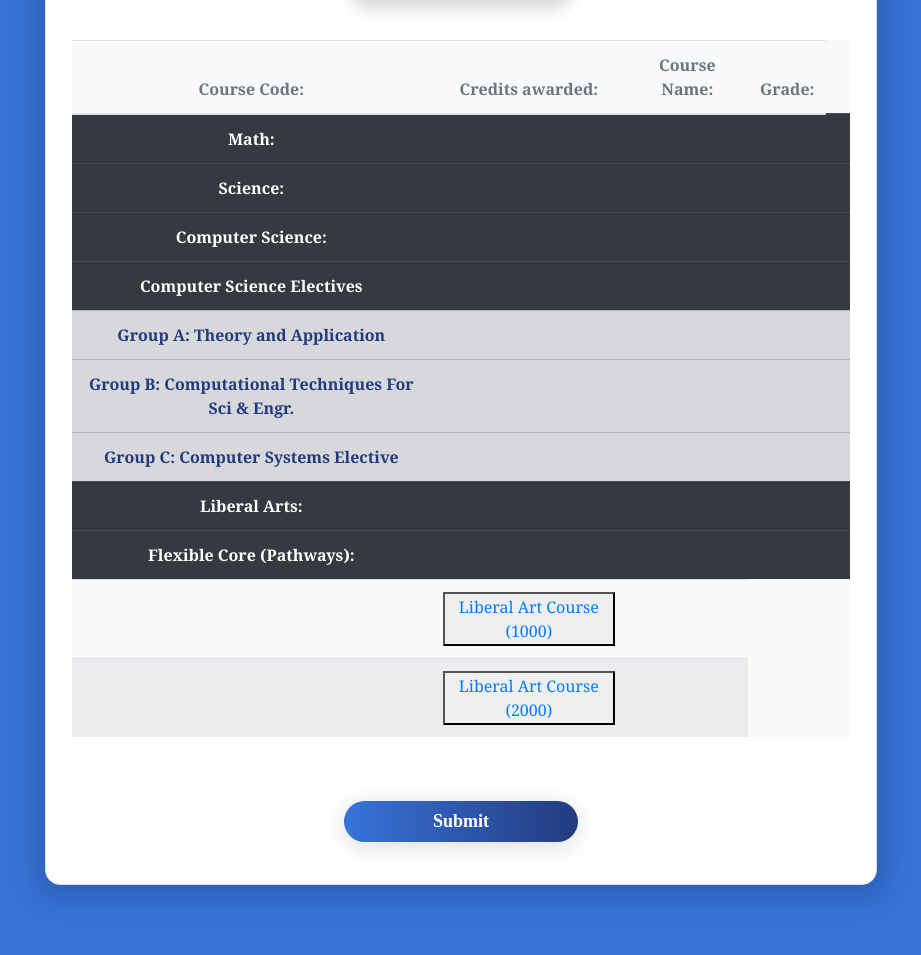
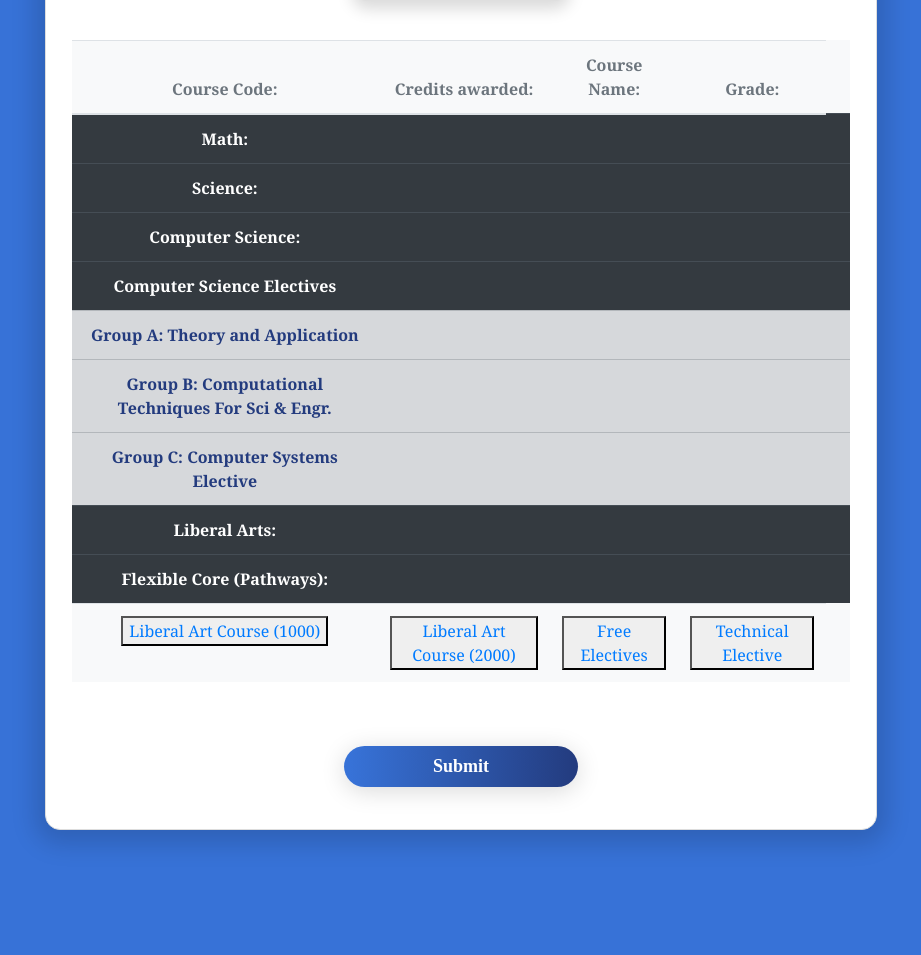
Before and after one commit to zwen000/AdviseMe, a Flask app: page /course/info in a window 1280 px wide. Shown: the part 448-1403 px from the top of the page, without its empty margins (179-1100 px from the left). After the commit the page ends 1295 px from the top, so only its background shows below. Run offline with Flask 2, Linux system fonts and the light colour scheme; the visitor is signed in with stand-in values (Sample User, id 1); data comes from the database, SQL or seed files in the repository; data that the repository does not hold is empty; some libraries are stand-ins or nearby versions.

Commit message:
Added technical electives and Free Electives to the DB. [Course Info Form Complete!]

```diff
--- a/adviseme/models.py
+++ b/adviseme/models.py
@@ -99,7 +99,7 @@ class Course(db.Model):
     dept = db.Column(db.String(30), nullable=False)                         # Course type: MATH, CSC, HIST, JWST, etc
     description = db.Column(db.String(255), nullable=False)                 # C++, Learn Discrete math, etc ...
     semester = db.Column(db.DateTime, nullable=False, default=datetime.utcnow)
-    designation = db.Column(db.String(255), unique=False, nullable=False)    # Course Designation: "Liberal Art", "A/B/C Group - Technical Elective", "Core Requirement"
+    designation = db.Column(db.String(255), unique=False, nullable=False)   # Course Designation: "Liberal Art", "A/B/C Group - Technical Elective", "Core Requirement", etc
     credits = db.Column(db.Integer, nullable=False, default=0)
 
     students = db.relationship('Enrollement', back_populates='course', lazy=True)
--- a/adviseme/routes.py
+++ b/adviseme/routes.py
@@ -294,7 +294,7 @@ def courseinfo_fill():
                             all_grade=all_grade,
                             form=form)
 
-
+# 1000 level Liberal Arts
 @app.route('/course/info/elective/1000', methods=['GET', 'POST'])
 @login_required
 def Liberal_Art_1000():
@@ -328,7 +328,7 @@ def Liberal_Art_1000():
     return render_template('Elective_Grade_Form.html', title='Course Information', student=student, form=form)
 
 
-
+# 2000 level Liberal Arts
 @app.route('/course/info/elective/2000', methods=['GET', 'POST'])
 @login_required
 def Liberal_Art_2000():
@@ -360,6 +360,88 @@ def Liberal_Art_2000():
         return redirect(url_for('courseinfo_fill'))
 
     return render_template('Elective_Grade_Form.html', title='Course Information', student=student, form=form)
+
+
+
+# Free Electives:
+@app.route('/course/info/elective/generic', methods=['GET', 'POST'])
+@login_required
+def Free_Electives():
+    form = ElectiveForm()
+    student = Student.query.filter_by(EMPLID=current_user.EMPLID).first()
+    courses = Course.query.all()
+
+    form.elective.choices = [(course_option.serial) for course_option in Course.query.filter_by(designation="[CE](1000)")]
+    form.elective.choices += [(course_option.serial) for course_option in Course.query.filter_by(designation="[WCGI](1000)")]
+    form.elective.choices += [(course_option.serial) for course_option in Course.query.filter_by(designation="[IS](1000)")]
+    form.elective.choices += [(course_option.serial) for course_option in Course.query.filter_by(designation="[US](1000)")]
+    form.elective.choices += [(course_option.serial) for course_option in Course.query.filter_by(designation="[CE](2000)")]
+    form.elective.choices += [(course_option.serial) for course_option in Course.query.filter_by(designation="[WCGI](2000)")]
+    form.elective.choices += [(course_option.serial) for course_option in Course.query.filter_by(designation="[IS](2000)")]
+    form.elective.choices += [(course_option.serial) for course_option in Course.query.filter_by(designation="[US](2000)")]
+
+    # There is overlap between Technical and Free Electives.
+
+
+    form.grade.choices = [(grade_option.value) for grade_option in Grade.query.all()]
+
+    if form.validate_on_submit():
+
+        for course in courses:
+            # print(course.serial)
+            if course.serial == form.elective.data:
+                id = course.id
+                print(course.id)
+                for courseid, grade,EMPLID in all_grade:
+                    if courseid == id:
+                        all_grade.remove((id,grade,EMPLID))
+
+        grades=(id,form.grade.data,current_user.EMPLID)
+        stored_grade(grades)
+
+        return redirect(url_for('courseinfo_fill'))
+
+    return render_template('Elective_Grade_Form.html', title='Course Information', student=student, form=form)
+
+
+# Technical_Electives
+@app.route('/course/info/elective/technical', methods=['GET', 'POST'])
+@login_required
+def Technical_Electives():
+    form = ElectiveForm()
+    student = Student.query.filter_by(EMPLID=current_user.EMPLID).first()
+    courses = Course.query.all()
+
+    form.elective.choices = [(course_option.serial) for course_option in Course.query.filter_by(designation="Group A")]
+    form.elective.choices += [(course_option.serial) for course_option in Course.query.filter_by(designation="Group B")]
+    form.elective.choices += [(course_option.serial) for course_option in Course.query.filter_by(designation="Group C")]
+    form.elective.choices += [(course_option.serial) for course_option in Course.query.filter_by(serial='ENGR 27600')]      # Engineering Economics counts as a Tech elective, Eco 10400 doesn't
+    form.elective.choices += [(course_option.serial) for course_option in Course.query.filter_by(designation="Technical Elective")]
+
+    # REMINDER: A Technical Elective by definition can be any CS class (like a course in group A,B,C) [exxluding core requirements]
+    # And any Science Elective, in Chemistry, Physics, Mathematics,  any course in EAS (Earth and Enviornmental System Sciences) & in Engineering.
+    # NOTE: 1000 level courses are not allowed ...
+
+    form.grade.choices = [(grade_option.value) for grade_option in Grade.query.all()]
+
+    if form.validate_on_submit():
+
+        for course in courses:
+            # print(course.serial)
+            if course.serial == form.elective.data:
+                id = course.id
+                print(course.id)
+                for courseid, grade,EMPLID in all_grade:
+                    if courseid == id:
+                        all_grade.remove((id,grade,EMPLID))
+
+        grades=(id,form.grade.data,current_user.EMPLID)
+        stored_grade(grades)
+
+        return redirect(url_for('courseinfo_fill'))
+
+    return render_template('Elective_Grade_Form.html', title='Course Information', student=student, form=form)
+
 
 
 
@@ -409,68 +491,7 @@ def evaluate_GPA(grade):
     # be assigned as default value of passed argument
     return switcher.get(grade, "Not_Taken")
 
-#@app.route('/course/info/edit/<int:course_id>', methods=['GET', 'POST'])
-#@login_required
-#def courseinfo_edit(course_id):
-#    form = CourseInfoForm()
-#    student = Student.query.filter_by(EMPLID=current_user.EMPLID).first()
-#    course = Course.query.get_or_404(course_id)
-#
-#    form.grade.choices = [(option.value) for option in Grade.query.all()]
-#
-#    if form.validate_on_submit():
-#        enrollement = Enrollement.query.filter_by(
-#                                    student_id=current_user.EMPLID,
-#                                    course_id = course.id).first()
-#
-#        if not enrollement:
-#            enrollement = Enrollement(student_id=current_user.EMPLID,
-#                                    course_id = course.id,
-#                                    grade = form.grade.data,
-#                                    GPA_point = int(course.credits*evaluate_GPA(form.grade.data)),
-#                                    attempt=True)
-#            if course.id < 19:
-#                enrollement.QPA_point = evaluate_QPA(form.grade.data)
-#            else:
-#                enrollement.QPA_point = 0
-#
-#            db.session.add(enrollement)
-#
-#            if form.grade.data == "F":
-#                student.credit_earned += 0
-#                enrollement.attempt = True
-#                enrollement.passed = False
-#            else:
-#                student.credit_earned += course.credits
-#                enrollement.attempt = True
-#                enrollement.passed = True
-#            db.session.commit()
-#        else:
-#            if enrollement.attempt == True:
-#                if enrollement.passed == False and form.grade.data == "F":      # Failed the course the first time, retook it and failed again! (FF)
-#                    student.credit_earned += 0
-#                elif enrollement.passed == True and form.grade.data == "F":     # Passed the course the first time, retook it and got an "F"    (PF)
-#                    student.credit_earned -= course.credits                     # The first passing grade could have been added by user error!
-#                    enrollement.passed = False
-#                elif enrollement.passed == False and form.grade.data != "F":    # Failed the course the first time, retook it and passed!       (FP)
-#                    student.credit_earned += course.credits
-#                    enrollement.passed = True
-#                elif enrollement.passed == True and form.grade.data != "F":     # Passed the course the first time, retook it and passed again! (PP)
-#                    student.credit_earned += 0
-#                else:
-#                    student.credit_earned += 0
-#
-#            enrollement.grade = form.grade.data
-#            enrollement.GPA_point = evaluate_GPA(form.grade.data)
-#            if course.id < 19:
-#                enrollement.QPA_point = evaluate_QPA(form.grade.data)
-#            else:
-#                enrollement.QPA_point = 0
-#            db.session.commit()
-#
-#        return redirect(url_for('courseinfo_fill'))
-#
-#    return render_template('course_info_edit.html', title='Course Information', student=student, form=form)
+
 
 @app.route('/course/info/edit/<int:course_id>', methods=['GET', 'POST'])
 @login_required
@@ -581,6 +602,19 @@ def student_profile():
     profile_image = url_for('static', filename='Profile_Pics/'+ current_user.profile_image)
     return render_template("student_profile.html", title="Student Profile", profile_image=profile_image, form=form)
 
+def get_Free_Electives():
+    free_electives  = [ (course_option.serial) for course_option in Course.query.filter_by(designation="[CE](1000)") ]
+    free_electives += [ (course_option.serial) for course_option in Course.query.filter_by(designation="[WCGI](1000)") ]
+    free_electives += [ (course_option.serial) for course_option in Course.query.filter_by(designation="[IS](1000)") ]
+    free_electives += [ (course_option.serial) for course_option in Course.query.filter_by(designation="[US](1000)") ]
+    free_electives += [ (course_option.serial) for course_option in Course.query.filter_by(designation="[CE](2000)") ]
+    free_electives += [ (course_option.serial) for course_option in Course.query.filter_by(designation="[WCGI](2000)") ]
+    free_electives += [ (course_option.serial) for course_option in Course.query.filter_by(designation="[IS](2000)") ]
+    free_electives += [ (course_option.serial) for course_option in Course.query.filter_by(designation="[US](2000)") ]
+    # print("Function call sucessful ... ")
+
+    return free_electives
+
 @app.route('/checklist')
 @login_required
 def checklist():
@@ -594,6 +628,9 @@ def checklist():
 
     math_courses = Course.query.filter_by(dept='MATH').all()
     student_info = Enrollement.query.filter_by(student_id=current_user.EMPLID)
+
+    free_electives = get_Free_Electives()       # Gives me all the Free Electives
+    # print(free_electives)
 
     courses_array = []
     for courseObj in student_info:
@@ -698,6 +735,7 @@ def checklist():
                             science_courses = science_courses,
                             courses_array=courses_array,
                             math_courses=math_courses,
+                            free_electives=free_electives,
                             CS_width_num =  int(CS_width_num),
                             CSE_width_num =  int(CSE_width_num),
                             Math_width_num =  int(Math_width_num),
--- a/adviseme/templates/course_info_fill.html
+++ b/adviseme/templates/course_info_fill.html
@@ -66,7 +66,7 @@
                                         <th> </th>
                                     </tr>
                                     {% for course in courses %}
-                                        {% if course.dept == "MATH" %}
+                                        {% if course.dept == "MATH" and course.designation == "Core Requirement"%}  <!-- Only Core Requirement MATH Courses! -->
                                             <tr>
                                                 <td>{{ course.serial }}</td>
                                                 <td><a href="{{ url_for('courseinfo_edit',course_id=course.id) }}">{{ course.name }}</a></td>
@@ -228,15 +228,10 @@
                                     </tr>
 
                                     <tr>
-                                        <td> </td>
                                         <td><button><a href="{{ url_for('Liberal_Art_1000') }}">Liberal Art Course (1000)</a></button></td>
-                                        <td> </td>
-                                    </tr>
-
-                                    <tr>
-                                        <td> </td>
                                         <td><button><a href="{{ url_for('Liberal_Art_2000') }}">Liberal Art Course (2000)</a></button></td>
-                                        <td> </td>
+                                        <td><button><a href="{{ url_for('Free_Electives') }}">Free Electives</a></button></td>
+                                        <td><button><a href="{{ url_for('Technical_Electives') }}">Technical Elective</a></button></td>
                                     </tr>
 
                                     <tr>
```
Also changed, not shown: adviseme/templates/checklist.html (+24 -21 lines), clean_up.py (+50 -20 lines), adviseme/static/Profile_Pics/ab3e0630f9b1b208.jpg (added), 2 other files.
